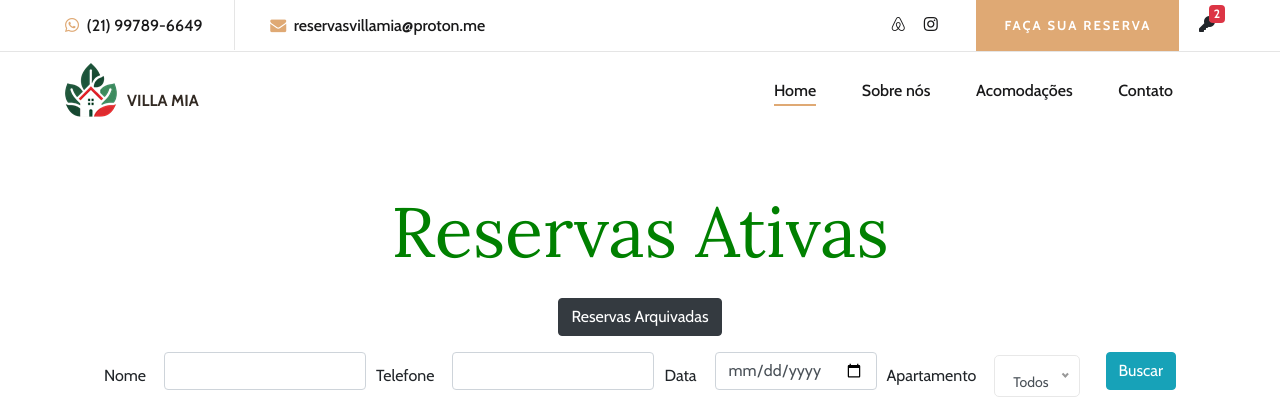
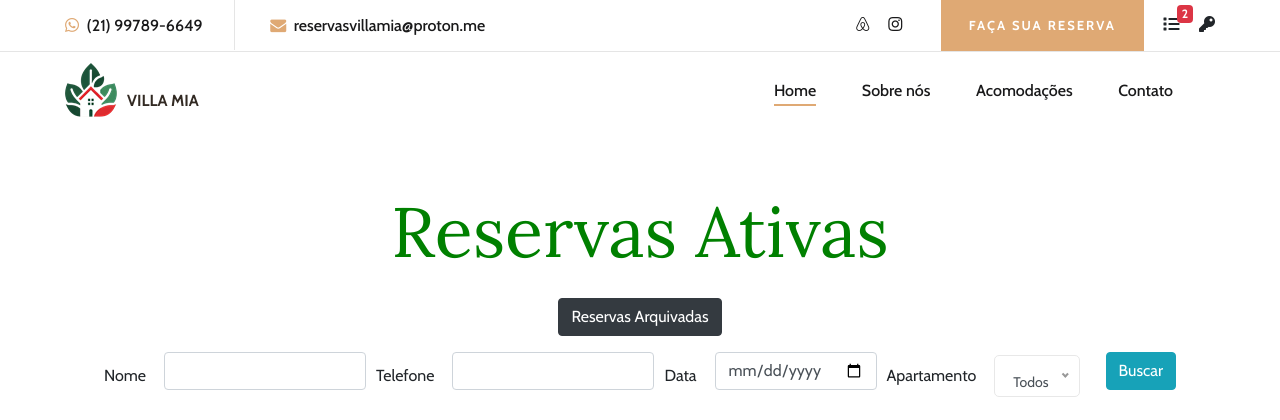
Before and after one commit to uniatrix/Villa-Mia, a Django app: page /admin-bookings/ in a window 1280 px wide. Shown: the top 420 px of the page. Run offline with Django 5.2, Linux system fonts and the light colour scheme; a user stored in the database is signed in; data comes from the database, SQL or seed files in the repository; both versions use the stored data as it was after the commit; some libraries are stand-ins or nearby versions.

Commit message:
new icon for reeservation pages, key icon now used to acess admin page.

```diff
--- a/backend/templates/backend/layout.html
+++ b/backend/templates/backend/layout.html
@@ -148,6 +148,9 @@
         <a href="#"><i class="fab fa-instagram"></i></a>
         {% if request.user.is_staff %}
         <a href="{% url 'admin_bookings' %}" class="plain-link" style="position: relative;">
+          <i class="fas fa-list"></i>
+        </a>
+        <a href="{% url 'admin:index' %}" class="plain-link" style="position: relative;">
           <i class="fas fa-key"></i>
         </a>
         {% endif %}
@@ -185,8 +188,11 @@
                         <a href="{% url 'index' %}#rooms" class="bk-btn">Faça sua Reserva</a>
                         {% if request.user.is_staff %}
                         <a href="{% url 'admin_bookings' %}" class="plain-link ml-3 position-relative">
+                            <i class="fas fa-list"></i>
+                            <span id="notification-badge" class="badge badge-danger" style="display: none; position: absolute; top: -10px; right: -10px;">0</span>
+                        </a>
+                        <a href="{% url 'admin:index' %}" class="plain-link ml-3 position-relative">
                             <i class="fas fa-key"></i>
-                            <span id="notification-badge" class="badge badge-danger" style="display: none; position: absolute; top: -10px; right: -10px;">0</span>
                         </a>
                         {% endif %}
                     </div>
```
Also changed, not shown: db.sqlite3.
